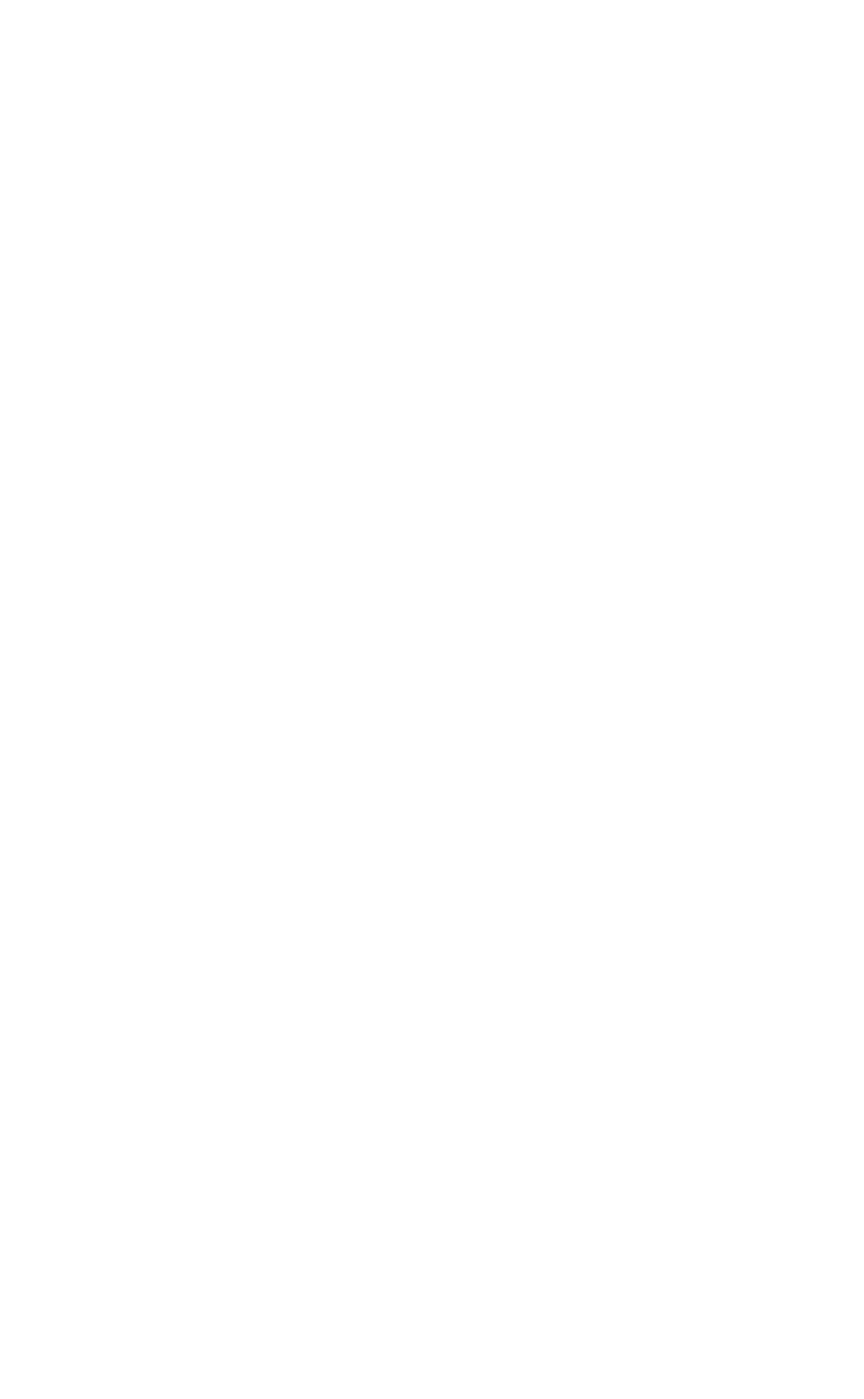
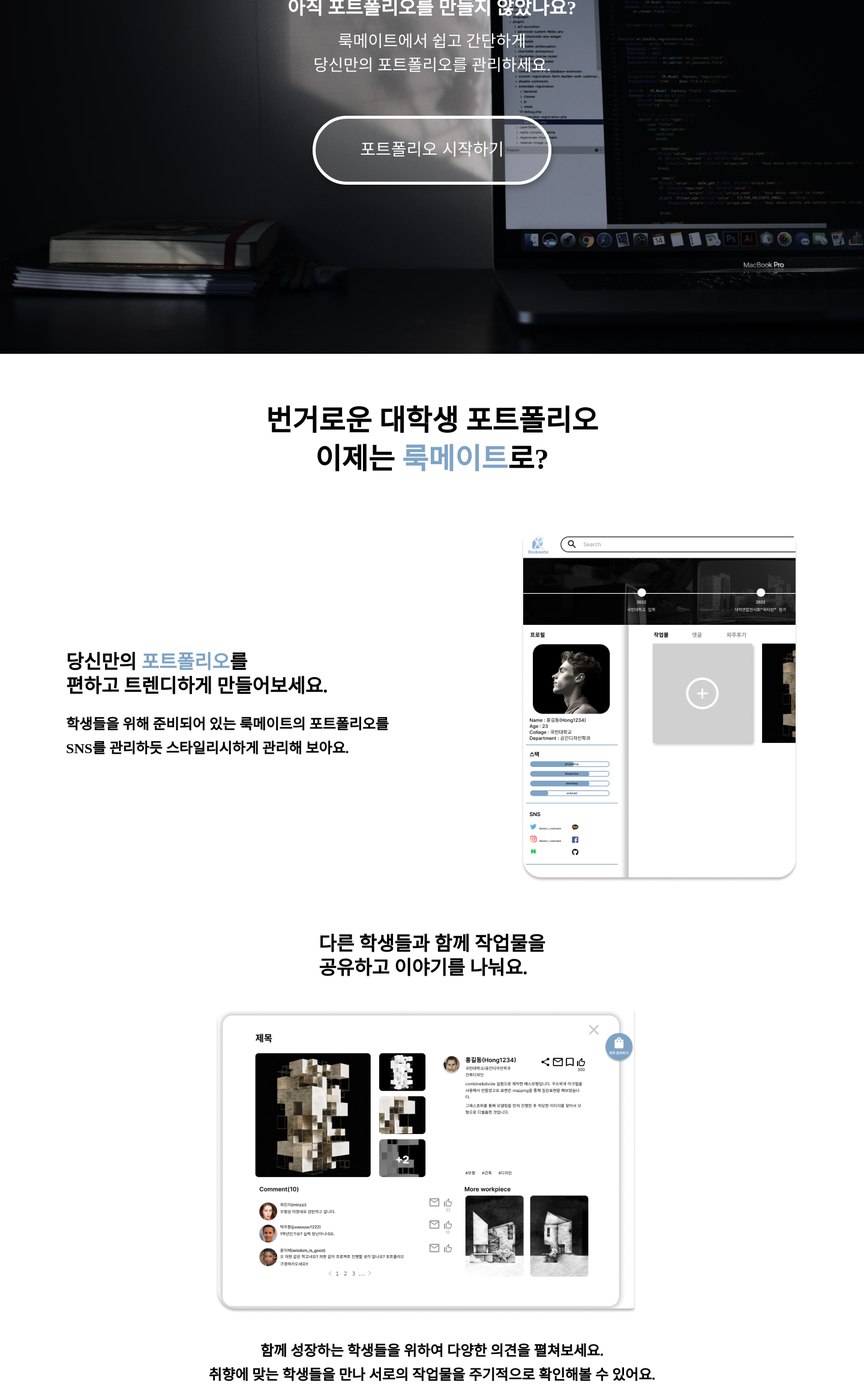
Before and after one commit to LIKELION-ROOKMATE/Rookmate_Frontend, a React (Create React App) app in the folder rookmate/: page /portfolio/start in a window 1280 px wide. Before the commit this address had no page. Shown: the part 340-2673 px from the top of the page at 60% size, 1440 px wide, since content can reach past the window. Before the commit the page ends 800 px from the top, so only its background shows below. Built offline with nearby package versions, Linux system fonts and the light colour scheme.

Commit message:
changed all PortfolioStartPage to tsx

```diff
--- a/rookmate/src/App.tsx
+++ b/rookmate/src/App.tsx
@@ -2,6 +2,8 @@ import React from "react";
 import { BrowserRouter as Router, Routes, Route } from "react-router-dom";
 import MainPage from "./components/screens/MainPage/MainPage";
 import LoginPage from "./components/screens/LoginPage/LoginPage";
+import PortfoliostartPage from "./components/screens/PortfolioStartPage/Portfoliostart";
+import PortfoliomakePage from "./components/screens/PortfoliomakePage/Portfoliomake";
 
 const App: React.FC = () => {
   return (
@@ -10,6 +12,8 @@ const App: React.FC = () => {
         <Routes>
           <Route path="/" element={<MainPage />} />
           <Route path="/login" element={<LoginPage />} />
+          <Route path="/portfolio/start" element={<PortfoliostartPage />} />
+          <Route path="/portfolio/make" element={<PortfoliomakePage />} />
         </Routes>
       </Router>
     </div>
--- a/rookmate/src/components/screens/PortfolioStartPage/Portfoliostart.css
+++ b/rookmate/src/components/screens/PortfolioStartPage/Portfoliostart.css
@@ -12,12 +12,12 @@
 
 .startbtn button {
   border-radius: 57.5px;
-  border: 5px solid #FFF;
-  background: rgba(255, 255, 255, 0.20);
+  border: 5px solid #fff;
+  background: rgba(255, 255, 255, 0.2);
   box-shadow: 2px 6px 10px 0px rgba(0, 0, 0, 0.25);
   width: 24.875rem;
   height: 7.1875rem;
-  color: #FFF;
+  color: #fff;
   text-align: center;
   font-size: 1.75rem;
   /* font-family: Inter; */
@@ -26,19 +26,20 @@
 }
 
 .fontcolor {
-  color: #7FA3C5;
+  color: #7fa3c5;
 }
 /* box1 */
 .box1 {
   height: 55rem;
-  background: url(image1.png), lightgray 50% / cover no-repeat;
+  background: url("../../../assets/images/image1.png"),
+    lightgray 50% / cover no-repeat;
   display: flex;
   flex-direction: column;
   justify-content: center;
 }
 
 .box1content p {
-  color: #FFF;
+  color: #fff;
   text-align: center;
   font-size: 2rem;
   /* font-family: Inter; */
@@ -164,7 +165,7 @@
   width: 24.875rem;
   height: 7.1875rem;
   border-radius: 57.5px;
-  background: #D9D9D9;
+  background: #d9d9d9;
   color: #000;
   text-align: center;
   font-size: 1.75rem;
--- /dev/null
+++ b/rookmate/src/components/screens/PortfolioStartPage/Portfoliostart.tsx
@@ -0,0 +1,134 @@
+import React from "react";
+import { useNavigate } from "react-router-dom";
+import "./Portfoliostart.css";
+import { images } from "../../../assets/images/images";
+
+const PortfoliostartPage: React.FC = () => {
+  const navigate = useNavigate();
+  const handleStartPortfolio = () => {
+    navigate("#");
+  };
+  const handleMoreInformation = () => {
+    navigate("#");
+  };
+  return (
+    <React.Fragment>
+      <div className="box box1">
+        <div className="box1content">
+          <p>아직 포트폴리오를 만들지 않았나요?</p>
+          <br />
+          <p style={{ fontWeight: 200, fontSize: "1.7rem" }}>
+            룩메이트에서 쉽고 간단하게
+            <br />
+            당신만의 포트폴리오를 관리하세요.
+          </p>
+        </div>
+        <div className="startbtn">
+          <button onClick={handleStartPortfolio}>포트폴리오 시작하기</button>
+        </div>
+      </div>
+
+      <div className="box box2">
+        <div style={{ padding: "5rem 0" }}>
+          <h2>
+            번거로운 대학생 포트폴리오
+            <br />
+            이제는 <span className="fontcolor">룩메이트</span>로?
+          </h2>
+        </div>
+        <div className="box2content">
+          <div className="box2content2">
+            <h3>
+              당신만의 <span className="fontcolor">포트폴리오</span>를<br />
+              편하고 트렌디하게 만들어보세요.
+            </h3>
+            <p style={{ fontWeight: 600 }}>
+              학생들을 위해 준비되어 있는 룩메이트의 포트폴리오를
+              <br /> SNS를 관리하듯 스타일리시하게 관리해 보아요.
+            </p>
+          </div>
+          <div>
+            <img src={images.image2} alt="RookMate" />
+          </div>
+        </div>
+        <div className="box2content3">
+          <h3>
+            다른 학생들과 함께 작업물을
+            <br />
+            공유하고 이야기를 나눠요.
+          </h3>
+          <div style={{ margin: "1rem 0", paddingBottom: "1.5rem" }}>
+            <img src={images.image3} alt="RookMate" />
+          </div>
+          <p style={{ fontWeight: 600, textAlign: "center" }}>
+            함께 성장하는 학생들을 위하여 다양한 의견을 펼쳐보세요.
+            <br />
+            취향에 맞는 학생들을 만나 서로의 작업물을 주기적으로 확인해볼 수
+            있어요.
+          </p>
+        </div>
+      </div>
+
+      <div className="box box3">
+        <h3>
+          수많은 경쟁자들로 치열한 외주받기?
+          <br />
+          룩메이트에서 첫출발해봐요.
+        </h3>
+        <p>
+          전문가들에게 밀려 외주 한 번 받기 어려우신가요?
+          <br />
+          학생들을 필요로하는 클라이언트가 기다리고 있어요.
+        </p>
+        <div className="box3content">
+          <div>
+            <h4>전문가급 실력을 가지지 않아도 OK</h4>
+            <div className="img_frame">
+              <img src={images.ellipse3} alt="RookMate" />
+            </div>
+            <p>
+              룩메이트의 고객들은 전문가급의 실력을
+              <br />
+              필수로 여기지 않아요!
+            </p>
+          </div>
+          <div>
+            <h4>용돈이 부족하다면 룩메이트에서</h4>
+            <div className="img_frame">
+              <img src={images.ellipse4} alt="RookMate" />
+            </div>
+            <p>
+              포트폴리오만 올리면 빠르게 시작할 수 있는 외주. <br />돈 벌기
+              번거롭지 않아요.
+            </p>
+          </div>
+          <div>
+            <h4>능력,커리어,포폴 일석삼조</h4>
+            <div className="img_frame">
+              <img src={images.ellipse5} alt="RookMate" />
+            </div>
+            <p>
+              학생에게 맞는 외주시스템으로 자신의
+              <br />
+              실력을 즐겁게 향상시킬 수 있어요.
+            </p>
+          </div>
+        </div>
+      </div>
+
+      <div className="box box4">
+        <h3>이제는 즐거운 학생들의 아카이빙</h3>
+        <div>
+          <button onClick={handleStartPortfolio} className="endbtn">
+            포트폴리오 시작하기
+          </button>
+        </div>
+        <p onClick={handleMoreInformation} style={{ paddingBottom: "10rem" }}>
+          더 알아보기
+        </p>
+      </div>
+    </React.Fragment>
+  );
+};
+
+export default PortfoliostartPage;
```
Also changed, not shown: rookmate/src/assets/images/images.ts (+16 -0 lines), rookmate/src/components/screens/PortfolioStartPage/Portfoliostart.JS (deleted, +0 -86 lines).
